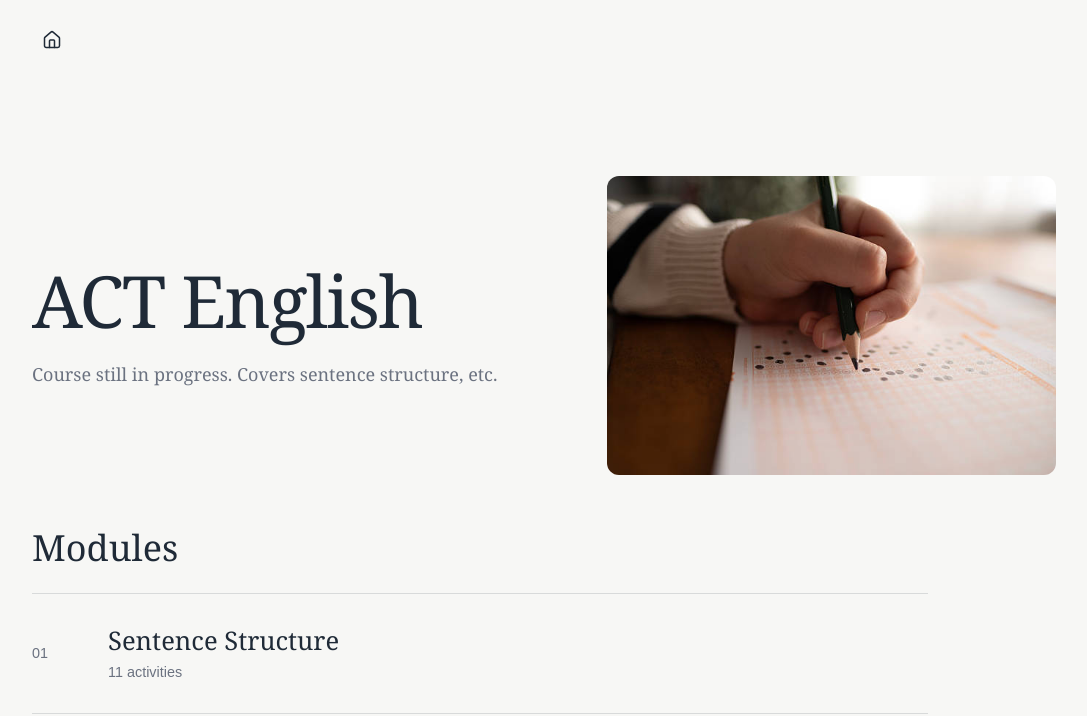
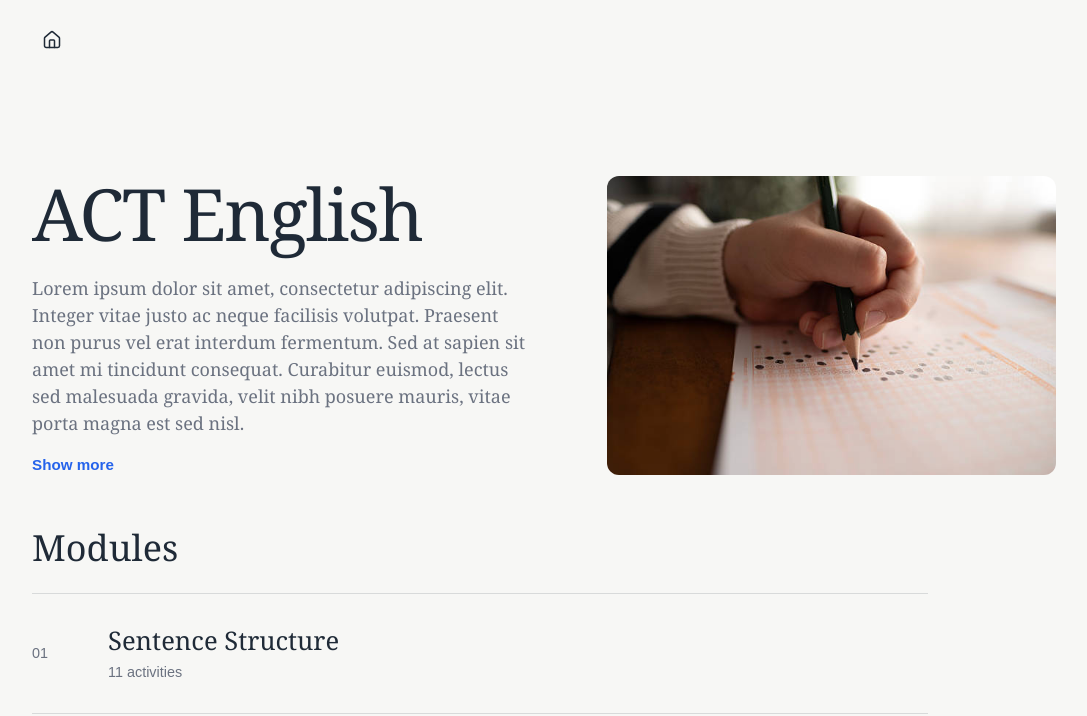
Before and after one commit to matt-mcwilliams/act-software-course, a Next.js app: page /courses/act-english in a window 1280 px wide. Shown: the top 716 px of the page, without its empty margins (96-1183 px from the left). Built offline with nearby package versions, Linux system fonts and the light colour scheme.

Commit message:
Add expandable course descriptions

```diff
--- a/src/app/courses/[courseId]/page.tsx
+++ b/src/app/courses/[courseId]/page.tsx
@@ -2,6 +2,7 @@ import type { Metadata } from "next";
 import Image from "next/image";
 import Link from "next/link";
 import { notFound } from "next/navigation";
+import { CourseHeroCopy } from "@/components/course-hero-copy";
 import { SiteShell } from "@/components/course-navigation";
 import { getCourseById } from "@/data/course-catalog";
 
@@ -17,7 +18,8 @@ export async function generateMetadata({
 
   return {
     title: course?.title ?? "Course not found",
-    description: course?.description ?? "The requested course is not available.",
+    description:
+      course?.shortDescription ?? "The requested course is not available.",
   };
 }
 
@@ -42,10 +44,11 @@ export default async function CoursePage({ params }: CoursePageProps) {
             : "page-intro course-hero"
         }
       >
-        <div className="course-hero-copy">
-          <h1 className="page-title">{course.title}</h1>
-          <p className="page-description">{course.description}</p>
-        </div>
+        <CourseHeroCopy
+          hasCover={Boolean(course.coverImage)}
+          title={course.title}
+          longDescription={course.longDescription}
+        />
         {course.coverImage && (
           <Image
             className="course-hero-image"
--- a/src/app/globals.css
+++ b/src/app/globals.css
@@ -118,16 +118,80 @@ a:focus-visible {
 .course-hero {
   display: grid;
   grid-template-columns: 1fr;
-  align-items: center;
+  align-items: start;
   gap: clamp(2rem, 6vw, 5rem);
 }
 
 .course-hero--covered {
-  grid-template-columns: minmax(0, 1fr) minmax(18rem, 0.9fr);
+  grid-template-columns: minmax(0, 1fr) minmax(0, 0.9fr);
 }
 
-.course-hero-copy .page-description {
+.course-hero-copy {
+  display: flex;
+  width: 100%;
+  min-width: 0;
+  min-height: 0;
+  flex-direction: column;
+}
+
+.course-hero-copy--covered {
+  aspect-ratio: 5 / 3;
+}
+
+.course-long-description {
   margin-top: var(--space-6);
+  color: var(--color-muted);
+  font-size: 1.125rem;
+  line-height: 1.5;
+}
+
+.course-hero-copy--covered .course-long-description {
+  flex: 1 1 auto;
+  min-height: 0;
+  overflow: hidden;
+}
+
+.course-long-description p {
+  margin: 0 0 var(--space-4);
+}
+
+.course-long-description p:last-child {
+  margin-bottom: 0;
+}
+
+.course-hero-copy--covered.course-hero-copy--expanded {
+  aspect-ratio: auto;
+}
+
+.course-hero-copy--covered.course-hero-copy--expanded .course-long-description {
+  flex: 0 0 auto;
+  overflow: visible;
+}
+
+.course-description-toggle {
+  align-self: flex-start;
+  flex: 0 0 auto;
+  margin-top: var(--space-4);
+  padding: 0;
+  border: 0;
+  background: transparent;
+  color: #2563eb;
+  cursor: pointer;
+  font-family: var(--font-ui);
+  font-size: 0.95rem;
+  font-weight: 700;
+  line-height: 1.4;
+}
+
+.course-description-toggle:hover {
+  color: #dc2626;
+  text-decoration: underline;
+  text-underline-offset: 0.2em;
+}
+
+.course-description-toggle:focus-visible {
+  outline: 3px solid color-mix(in srgb, var(--color-focus-ring) 38%, transparent);
+  outline-offset: 4px;
 }
 
 .course-hero-image {
@@ -357,6 +421,20 @@ a:focus-visible {
     grid-template-columns: 1fr;
   }
 
+  .course-hero-copy--covered {
+    aspect-ratio: auto;
+  }
+
+  .course-hero-copy--covered .course-long-description {
+    flex: 0 1 auto;
+    max-height: 12rem;
+  }
+
+  .course-hero-copy--covered.course-hero-copy--expanded
+    .course-long-description {
+    max-height: none;
+  }
+
   .course-link,
   .course-placeholder {
     min-height: auto;
--- a/src/app/page.tsx
+++ b/src/app/page.tsx
@@ -47,7 +47,9 @@ export default function CoursesPage() {
                 >
                   <div>
                     <h2 className="course-title">{course.title}</h2>
-                    <p className="course-description">{course.description}</p>
+                    <p className="course-description">
+                      {course.shortDescription}
+                    </p>
                   </div>
                   <span className="course-action">View course ➜</span>
                 </div>
--- /dev/null
+++ b/src/components/course-hero-copy.tsx
@@ -0,0 +1,51 @@
+"use client";
+
+import { useId, useState } from "react";
+
+type CourseHeroCopyProps = {
+  hasCover: boolean;
+  title: string;
+  longDescription: string;
+};
+
+export function CourseHeroCopy({
+  hasCover,
+  title,
+  longDescription,
+}: CourseHeroCopyProps) {
+  const [expanded, setExpanded] = useState(false);
+  const descriptionId = useId();
+  const paragraphs = longDescription.split("\n\n");
+
+  return (
+    <div
+      className={
+        [
+          "course-hero-copy",
+          hasCover && "course-hero-copy--covered",
+          expanded && "course-hero-copy--expanded",
+        ]
+          .filter(Boolean)
+          .join(" ")
+      }
+    >
+      <h1 className="page-title">{title}</h1>
+      <div className="course-long-description" id={descriptionId}>
+        {paragraphs.map((paragraph, index) => (
+          <p key={`${index}-${paragraph.slice(0, 12)}`}>{paragraph}</p>
+        ))}
+      </div>
+      {hasCover && (
+        <button
+          aria-controls={descriptionId}
+          aria-expanded={expanded}
+          className="course-description-toggle"
+          onClick={() => setExpanded((isExpanded) => !isExpanded)}
+          type="button"
+        >
+          {expanded ? "Show less" : "Show more"}
+        </button>
+      )}
+    </div>
+  );
+}
--- a/src/data/course-catalog.ts
+++ b/src/data/course-catalog.ts
@@ -25,7 +25,8 @@ export type ModuleSummary = {
 export type CourseSummary = {
   id: string;
   title: string;
-  description: string;
+  shortDescription: string;
+  longDescription: string;
   coverImage?: string;
   modules: ModuleSummary[];
 };
@@ -34,7 +35,12 @@ export const courses: CourseSummary[] = [
   {
     id: "act-english",
     title: "ACT English",
-    description: "Course still in progress. Covers sentence structure, etc.",
+    shortDescription:
+      "Course still in progress. Covers sentence structure, etc.",
+    longDescription:
+      "Lorem ipsum dolor sit amet, consectetur adipiscing elit. Integer vitae justo ac neque facilisis volutpat. Praesent non purus vel erat interdum fermentum. Sed at sapien sit amet mi tincidunt consequat. Curabitur euismod, lectus sed malesuada gravida, velit nibh posuere mauris, vitae porta magna est sed nisl.\n\n" +
+      "Pellentesque habitant morbi tristique senectus et netus et malesuada fames ac turpis egestas. Donec ullamcorper, arcu eget tincidunt feugiat, lectus augue luctus erat, eget posuere neque libero at sem. Vivamus sollicitudin quam nec sem commodo, id gravida eros porta. Aenean at nibh eu risus interdum blandit.\n\n" +
+      "Vestibulum ante ipsum primis in faucibus orci luctus et ultrices posuere cubilia curae; Nam at neque vel mauris feugiat consequat. Aliquam erat volutpat. Morbi finibus lorem a risus tempor, sed tristique tortor mattis. Suspendisse potenti. Nulla facilisi.",
     coverImage: "/images/act-english-cover.jpg",
     modules: [
       {
```
